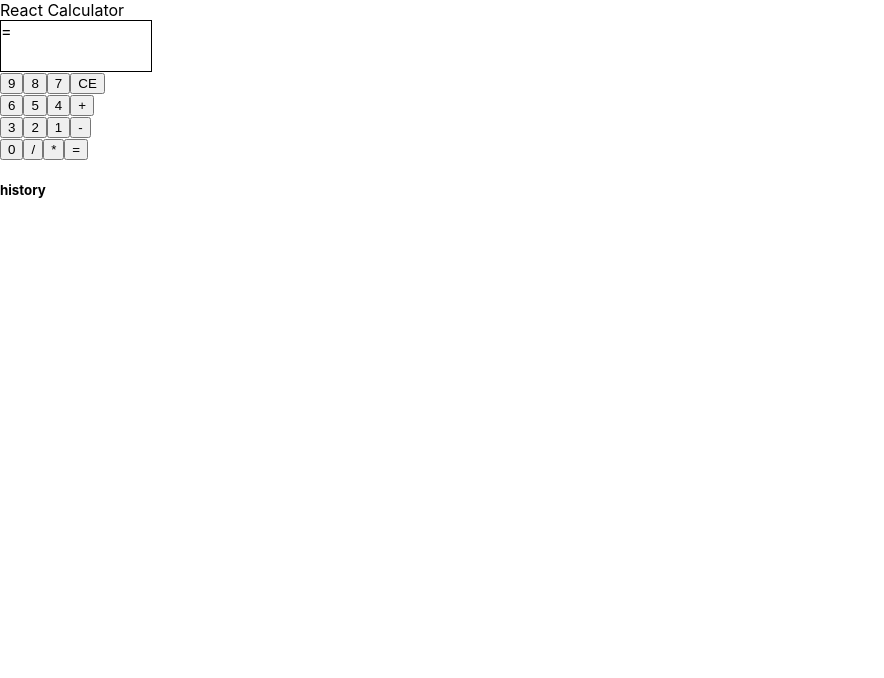
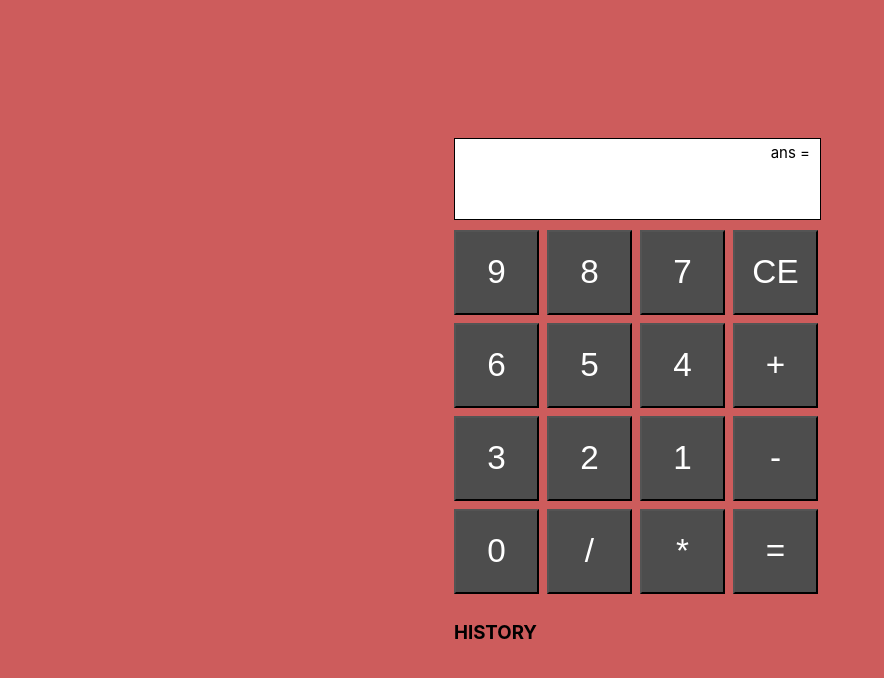
Before and after one commit to dlgosla/react-calculator, a React (Create React App) app: page / in a window 1280 px wide. Shown: the top 678 px of the page, without its empty margins (0-884 px from the left). Built offline with nearby package versions, Linux system fonts and the light colour scheme.

Commit message:
add css for calculator

```diff
--- a/src/Calculator.css
+++ b/src/Calculator.css
@@ -1,14 +1,72 @@
+
+body {
+  margin: 0;
+  padding: 0;
+  height: 100vh;
+	display: flex;
+	align-items: center;
+	justify-content: center;
+  background-color: indianred;
+}
+
+.display {
+  width: 365px;
+  height: 80px;
+  border: 1px solid black;
+  background-color:white;
+  margin-bottom : 10px;
+
+
+}
 
 
 
-.display {
-  width: 150px;
-  height: 50px;
-  border: 1px solid black;
+#previous_value{
+  font-size: 15px;
+  text-align: right;
+  margin-bottom : 4px;
+  margin-top : 4px;
+  margin-right: 10px;
+}
+
+#current_value{
+  font-size: 30px;
+  text-align: right;
+  margin-right: 10px;
+}
+
+
+
+.calc_button {
+    width: 85px;
+    height: 85px;
+    border: 1 solid white;
+    outline: 0;
+    background-color: #4d4d4d;
+    font-size: 25pt;
+    color: white;
+    text-align: center;
+    margin-bottom : 8px;
+    margin-right : 8px;
 
 }
 
-#previous_value{
-  font-size: 2px;
+.calc_button:hover {
+    width: 85px;
+    height: 85px;
+    border: 0;
+    outline: 0;
+    background-color: #4d4d4d;
+    font-size: 25pt;
+    color: white;
+    text-align: center;
+}
+
+.history_button {
+  width: 85px;
+  height: 85px;
+}
+
+.history {
 
 }
--- a/src/Calculator.js
+++ b/src/Calculator.js
@@ -8,7 +8,7 @@ function Calculator() {
 
   const [outputs, setOutputs] = useState({
     current: '',
-    previous: '',
+    previous: 'ans',
   });
 
 
@@ -38,43 +38,43 @@ function Calculator() {
 
       <div className="row-wrapper">
         <div className="name">
-          <span>React Calculator</span>
+
         </div>
         <div className="display">
-          <div >{previous} =</div>
-          <div>{current}</div>
+          <div id="previous_value">{previous} =</div>
+          <div id="current_value">{current}</div>
         </div>
         <div className="row">
-          <button onClick={()=>setOutputs({...outputs, current:current+"9"} )}>9</button>
-          <button onClick={()=>setOutputs({...outputs, current:current+"8"} )}>8</button>
-          <button onClick={()=>setOutputs({...outputs, current:current+"7"} )}>7</button>
-          <button onClick={()=>setOutputs({...outputs, current:current.slice(0,-1)} )}>CE</button>
+          <button className="calc_button" onClick={()=>setOutputs({...outputs, current:current+"9"} )}>9</button>
+          <button className="calc_button" onClick={()=>setOutputs({...outputs, current:current+"8"} )}>8</button>
+          <button className="calc_button" onClick={()=>setOutputs({...outputs, current:current+"7"} )}>7</button>
+          <button className="calc_button" onClick={()=>setOutputs({...outputs, current:current.slice(0,-1)} )}>CE</button>
 
         </div>
         <div className="row">
-          <button onClick={()=>setOutputs({...outputs, current:current+"6"} )}>6</button>
-          <button onClick={()=>setOutputs({...outputs, current:current+"5"} )}>5</button>
-          <button onClick={()=>setOutputs({...outputs, current:current+"4"} )}>4</button>
-          <button onClick={()=>setOutputs({...outputs, current:current+" + "} )}>+</button>
+          <button className="calc_button" onClick={()=>setOutputs({...outputs, current:current+"6"} )}>6</button>
+          <button className="calc_button" onClick={()=>setOutputs({...outputs, current:current+"5"} )}>5</button>
+          <button className="calc_button" onClick={()=>setOutputs({...outputs, current:current+"4"} )}>4</button>
+          <button className="calc_button" onClick={()=>setOutputs({...outputs, current:current+" + "} )}>+</button>
         </div>
 
         <div className="row">
-          <button onClick={()=>setOutputs({...outputs, current:current+"3"} )}>3</button>
-          <button onClick={()=>setOutputs({...outputs, current:current+"2"} )}>2</button>
-          <button onClick={()=>setOutputs({...outputs, current:current+"1"} )}>1</button>
-          <button onClick={()=>setOutputs({...outputs, current:current+" - "} )}>-</button>
+          <button className="calc_button" onClick={()=>setOutputs({...outputs, current:current+"3"} )}>3</button>
+          <button className="calc_button" onClick={()=>setOutputs({...outputs, current:current+"2"} )}>2</button>
+          <button className="calc_button" onClick={()=>setOutputs({...outputs, current:current+"1"} )}>1</button>
+          <button className="calc_button" onClick={()=>setOutputs({...outputs, current:current+" - "} )}>-</button>
         </div>
 
         <div className="row">
-          <button onClick={()=>setOutputs({...outputs, current:current+"0"} )}>0</button>
-          <button onClick={()=>setOutputs({...outputs, current:current+" / "} )}>/</button>
-          <button onClick={()=>setOutputs({...outputs, current:current+" * "} )}>*</button>
-          <button onClick={evaluation}> =</button>
+          <button className="calc_button" onClick={()=>setOutputs({...outputs, current:current+"0"} )}>0</button>
+          <button className="calc_button" onClick={()=>setOutputs({...outputs, current:current+" / "} )}>/</button>
+          <button className="calc_button" onClick={()=>setOutputs({...outputs, current:current+" * "} )}>*</button>
+          <button className="calc_button" onClick={evaluation}> =</button>
 
         </div>
 
-        <div className="History">
-          <h5>history</h5>
+        <div className="history">
+          <h3>HISTORY</h3>
           {historyList.map(info => <History sic={info.sic} result={info.result} />)}
         </div>
 
@@ -87,10 +87,10 @@ function Calculator() {
 
       //히스토리를 클릭 시 current 값을 클릭된 히스토리 값으로 변경
       return (
-        <div className="row">
-        <button onClick={()=>setOutputs({...outputs, current:sic} )} >{sic}</button>
-        <span> = </span>
-        <button onClick={()=>setOutputs({...outputs, current:result} )}>{result}</button>
+        <div className="history">
+          <button id="history_button"onClick={()=>setOutputs({...outputs, current:sic} )} >{sic}</button>
+          <span id="equal"> = </span>
+          <button id ="history_button" onClick={()=>setOutputs({...outputs, current:result} )}>{result}</button>
         </div>
 
       )
@@ -100,6 +100,4 @@ function Calculator() {
 
 
 
-
-
   export default Calculator;
```
